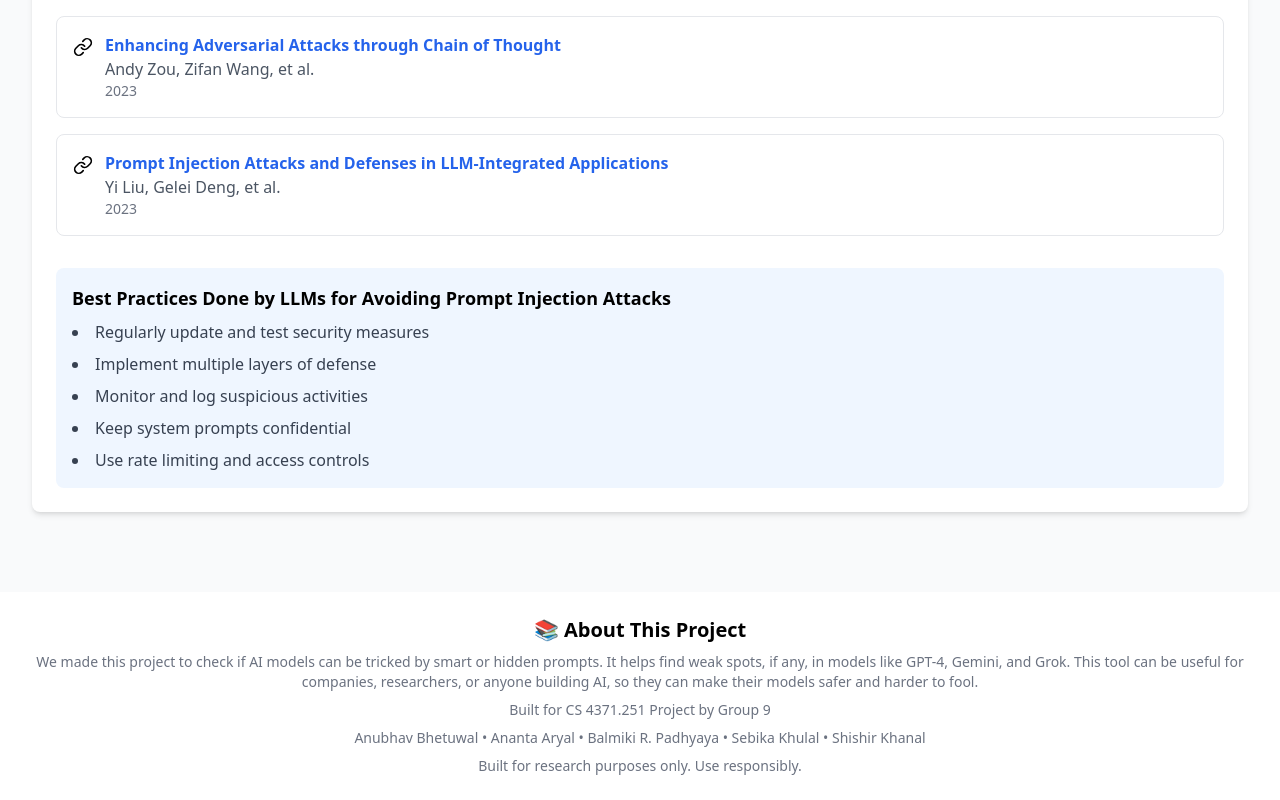
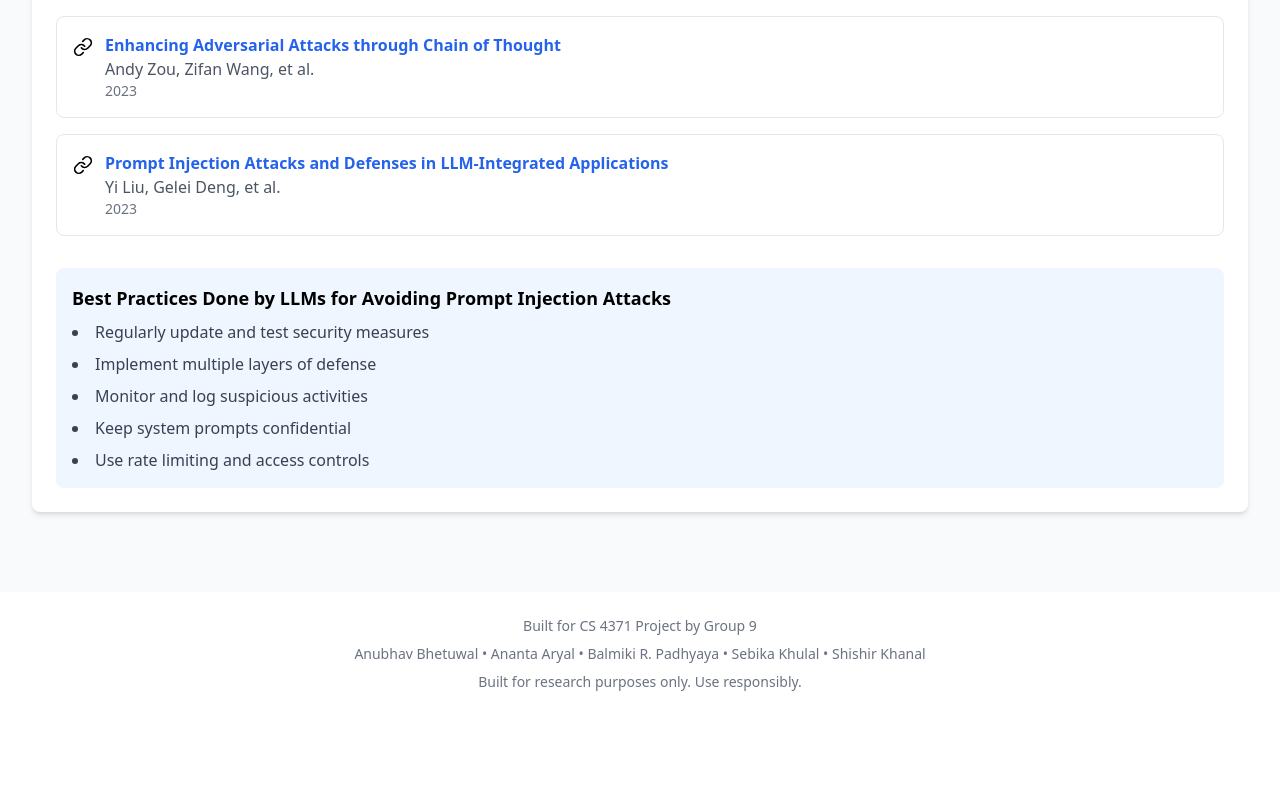
Before and after one commit to abhetu/LLM-Prompt-Injection-Tester, a React (Vite) app: page / in a window 1280 px wide. Shown: the part 1306-2106 px from the top of the page. After the commit the page ends 2022 px from the top, so only its background shows below. Built offline with nearby package versions, Linux system fonts and the light colour scheme.

Commit message:
Update App.tsx

```diff
--- a/src/App.tsx
+++ b/src/App.tsx
@@ -36,16 +36,8 @@ function App() {
       <footer className="bg-white mt-12">
         <div className="max-w-7xl mx-auto px-4 py-6 sm:px-6 lg:px-8">
           <div className="space-y-2 text-center">
-            <h2 className="text-xl font-bold mb-2">📚 About This Project</h2>
             <p className="text-sm text-gray-500">
-              We made this project to check if AI models can be tricked by
-              smart or hidden prompts.
-              It helps find weak spots, if any, in models like GPT-4, Gemini, and Grok.
-              This tool can be useful for companies, researchers, or anyone building
-              AI, so they can make their models safer and harder to fool.
-            </p>
-            <p className="text-sm text-gray-500">
-              Built for CS 4371.251 Project by Group 9
+              Built for CS 4371 Project by Group 9
             </p>
             <p className="text-sm text-gray-500">
               Anubhav Bhetuwal • Ananta Aryal • Balmiki R. Padhyaya • Sebika Khulal • Shishir Khanal
```
